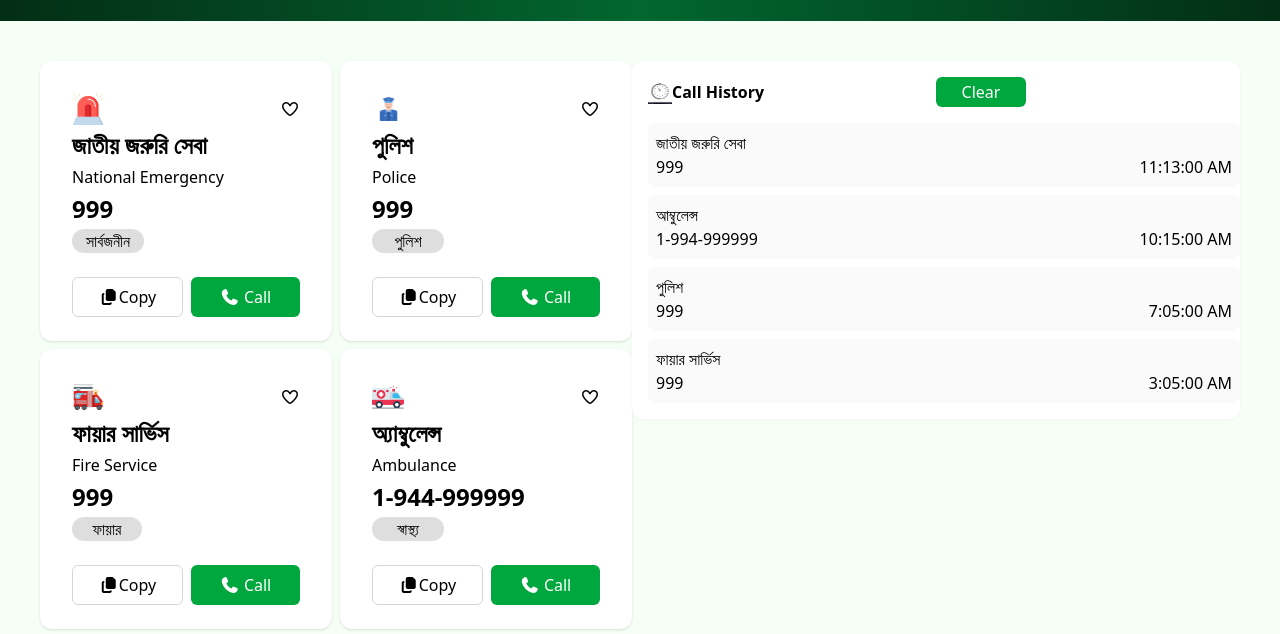
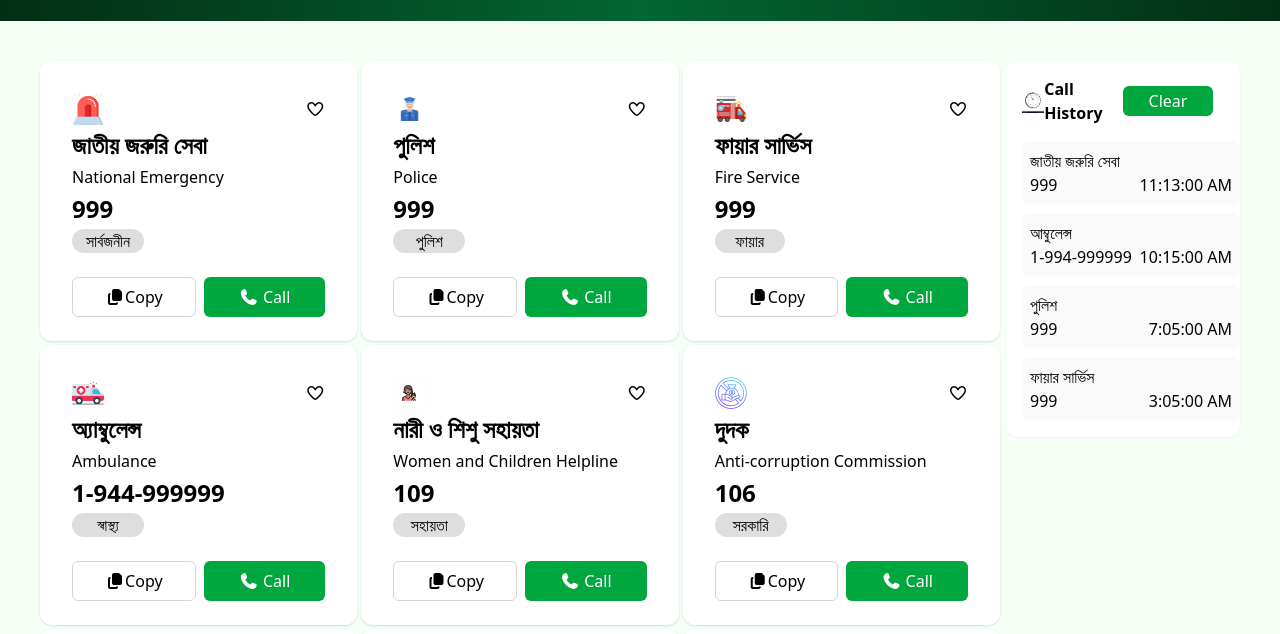
Before and after one commit to FahmidaHamid/assignment05SolutionFH, a website: page index.html in a window 1280 px wide. Shown: the part 351-985 px from the top of the page. Drawn offline with Linux system fonts and the light colour scheme; a web font is replaced by a local one.

Commit message:
responsible testing

```diff
--- a/index.html
+++ b/index.html
@@ -21,6 +21,14 @@
     <style>
       button i {
         pointer-events: none;
+      }
+      .left-cards {
+        flex: 0 0 80%; /* flex-grow, flex-shrink, flex-basis */
+        /* Or simply: width: 80%; */
+      }
+
+      .right-list {
+        flex: 1; /* This column will take up the remaining space */
       }
     </style>
   </head>
@@ -82,9 +90,9 @@
         Government of the People's Republic of Bangladesh
       </h3>
     </div>
-    <div id="service-area" class="w-screen p-10 flex flex-1">
+    <div id="service-area" class="w-screen p-10 flex flex-1 gap-1.5">
       <div
-        class="left-cards w-4/5 grid sm:grid-cols-1 lg:grid-cols-2 gap-x-2 gap-y-2 justify-center items-center rounded-xl shadow-white flex-1"
+        class="left-cards grid sm:grid-cols-1 lg:grid-cols-3 gap-x-1 gap-y-1 justify-center items-center rounded-xl shadow-white flex-1"
       >
         <div
           class="flex flex-1 flex-col max-w-[360px] max-h-[280px] sm:p-4 md:p-8 bg-[ #ffffff80] rounded-xl shadow-sm bg-white gap-1"
@@ -96,7 +104,9 @@
               alt=""
               srcset=""
             />
-            <button class="clickable-hearts">
+            <button
+              class="clickable-hearts hover:bg-red-200 hover:shadow-lg transition duration-300"
+            >
               <i class="fa-regular fa-heart"></i>
             </button>
           </div>
@@ -127,7 +137,9 @@
         >
           <div class="side-by-side flex flex-1 justify-between items-center">
             <img class="w-8 h-8" src="./assets/police.png" alt="" srcset="" />
-            <button class="clickable-hearts">
+            <button
+              class="clickable-hearts hover:bg-red-200 hover:shadow-lg transition duration-300"
+            >
               <i class="fa-regular fa-heart"></i>
             </button>
           </div>
@@ -162,7 +174,9 @@
               alt=""
               srcset=""
             />
-            <button class="clickable-hearts">
+            <button
+              class="clickable-hearts hover:bg-red-200 hover:shadow-lg transition duration-300"
+            >
               <i class="fa-regular fa-heart"></i>
             </button>
           </div>
@@ -197,7 +211,9 @@
               alt=""
               srcset=""
             />
-            <button class="clickable-hearts">
+            <button
+              class="clickable-hearts hover:bg-red-200 hover:shadow-lg transition duration-300"
+            >
               <i class="fa-regular fa-heart"></i>
             </button>
           </div>
@@ -228,7 +244,9 @@
         >
           <div class="side-by-side flex flex-1 justify-between items-center">
             <img class="w-8 h-8" src="./assets/women.png" alt="" srcset="" />
-            <button class="clickable-hearts">
+            <button
+              class="clickable-hearts hover:bg-red-200 hover:shadow-lg transition duration-300"
+            >
               <i class="fa-regular fa-heart"></i>
             </button>
           </div>
@@ -265,7 +283,9 @@
               alt=""
               srcset=""
             />
-            <button class="clickable-hearts">
+            <button
+              class="clickable-hearts hover:bg-red-200 hover:shadow-lg transition duration-300"
+            >
               <i class="fa-regular fa-heart"></i>
             </button>
           </div>
@@ -300,7 +320,9 @@
               alt=""
               srcset=""
             />
-            <button class="clickable-hearts">
+            <button
+              class="clickable-hearts hover:bg-red-200 hover:shadow-lg transition duration-300"
+            >
               <i class="fa-regular fa-heart"></i>
             </button>
           </div>
@@ -330,7 +352,9 @@
         >
           <div class="side-by-side flex flex-1 justify-between items-center">
             <img class="w-8 h-8" src="./assets/brac.png" alt="" srcset="" />
-            <button class="clickable-hearts">
+            <button
+              class="clickable-hearts hover:bg-red-200 hover:shadow-lg transition duration-300"
+            >
               <i class="fa-regular fa-heart"></i>
             </button>
           </div>
@@ -365,7 +389,9 @@
               alt=""
               srcset=""
             />
-            <button class="clickable-hearts">
+            <button
+              class="clickable-hearts hover:bg-red-200 hover:shadow-lg transition duration-300"
+            >
               <i class="fa-regular fa-heart"></i>
             </button>
           </div>
@@ -392,7 +418,7 @@
         </div>
       </div>
       <div
-        class="right-list w-1/5 h-full rounded-xl shadow shadow-gray-100 bg-white p-2 flex-1"
+        class="right-list h-full rounded-xl shadow shadow-gray-100 bg-white p-2"
       >
         <div
           id="history"
```
Also changed, not shown: src/output.css.
